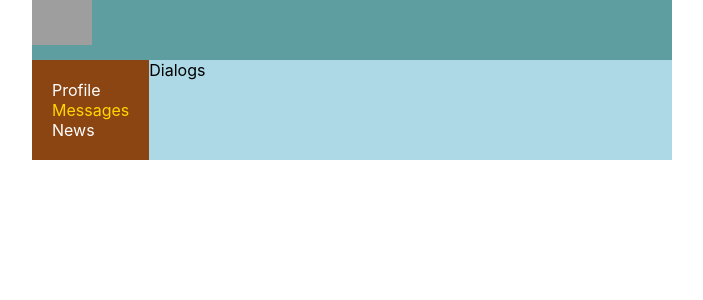
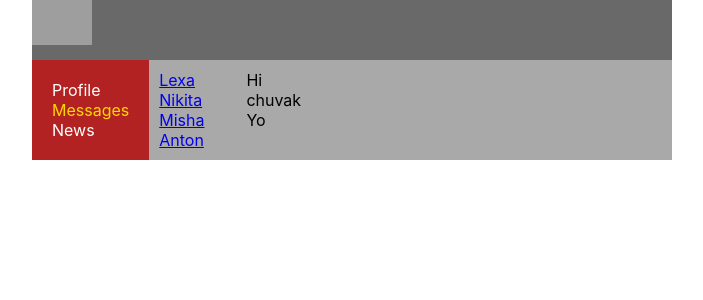
Before and after one commit to aivazm/react_social_network, a React (Create React App) app: page /dialogs in a window 1280 px wide. Shown: the top 300 px of the page, without its empty margins (288-991 px from the left). Built offline with nearby package versions, Linux system fonts and the light colour scheme; grey boxes are pictures that could not be loaded.

Commit message:
Added ProfileInfo and personal message pages

```diff
--- a/src/App.css
+++ b/src/App.css
@@ -10,5 +10,5 @@
 
 .app-wrapper-content {
     grid-area: c;
-    background-color: lightblue;
+    background-color: darkgray;
 }
--- a/src/components/dialogs/Dialogs.jsx
+++ b/src/components/dialogs/Dialogs.jsx
@@ -1,12 +1,38 @@
 import React from 'react';
-import './Dialogs.module.css';
+import classes from './Dialogs.module.css';
+import {NavLink} from "react-router-dom"
+
+const DialogItem = (props) => {
+    let path = "/dialogs/" + props.id;
+    return (
+        <div className={classes.dialog}>
+            <NavLink to={path}>{props.name}</NavLink>
+        </div>
+    )
+};
+
+const Message = (props) => {
+    return (
+        <div className={classes.message}>{props.message}</div>
+    )
+};
 
 const Dialogs = (props) => {
+    return (
+        <div className={classes.dialogs}>
+            <div className={classes.dialogItems}>
+                <DialogItem name={"Lexa"} id={"1"}/>
+                <DialogItem name={"Nikita"} id={"2"}/>
+                <DialogItem name={"Misha"} id={"3"}/>
+                <DialogItem name={"Anton"} id={"4"}/>
+            </div>
+            <div className={classes.messages}>
+                <Message message={"Hi"}/>
+                <Message message={"chuvak"}/>
+                <Message message={"Yo"}/>
+            </div>
 
-    return (
-    <div>
-        Dialogs
-    </div>
+        </div>
     );
 };
 
--- a/src/components/dialogs/Dialogs.module.css
+++ b/src/components/dialogs/Dialogs.module.css
@@ -0,0 +1,18 @@
+.dialogs{
+    display: grid;
+    grid-template-columns: 2fr 10fr;
+}
+
+.dialogItems {
+    padding: 10px;
+}
+.dialogItems .active {
+    color:gold;
+}
+
+.dialog{}
+
+.messages{
+    padding: 10px;
+}
+.messages .message{}
--- a/src/components/header/Header.module.css
+++ b/src/components/header/Header.module.css
@@ -1,6 +1,6 @@
 .header {
     grid-area: h;
-    background-color: cadetblue;
+    background-color: dimgray;
 }
 
 .header img {
--- a/src/components/navbar/Navbar.module.css
+++ b/src/components/navbar/Navbar.module.css
@@ -1,6 +1,6 @@
 .nav {
     grid-area: n;
-    background-color: saddlebrown;
+    background-color: firebrick;
     padding: 20px;
 }
 
--- a/src/components/profile/Profile.jsx
+++ b/src/components/profile/Profile.jsx
@@ -1,16 +1,12 @@
 import React from 'react';
 import './Profile.module.css';
 import MyPosts from "./myPosts/MyPosts";
+import ProfileInfo from "./profileInfo/ProfileInfo";
 
 const Profile = () => {
     return (
         <div>
-            <div>
-                <img src='https://image.freepik.com/free-photo/wide-asphalt-road-with-buildings-horizon_1127-2192.jpg'/>
-            </div>
-            <div>
-                ava + description
-            </div>
+            <ProfileInfo/>
             <MyPosts/>
         </div>
     );
--- a/src/components/profile/myPosts/MyPosts.jsx
+++ b/src/components/profile/myPosts/MyPosts.jsx
@@ -5,15 +5,19 @@ import Post from "./post/Post";
 
 const MyPosts = () => {
     return (
-        <div className={classes.content}>
-            My posts
+        <div className={classes.postBlock}>
+            <h3>My posts</h3>
             <div>
-                <textarea placeholder={'Some message'}/>
-                <button>Add post</button>
+                <div>
+                    <textarea placeholder={'Some message'}/>
+                </div>
+                <div>
+                    <button>Add post</button>
+                </div>
             </div>
             <div className={classes.posts}>
-                <Post message={'Hi, ebba'} likeCount={'1'}/>
-                <Post message={'It is my first post'} likeCount={'2'}/>
+                <Post message='Hi, ebba' likeCount={'1'}/>
+                <Post message={'It is my first post'} likesCount={'2'}/>
             </div>
         </div>
     );
--- a/src/components/profile/myPosts/MyPosts.module.css
+++ b/src/components/profile/myPosts/MyPosts.module.css
@@ -1,11 +1,7 @@
-.content {
-    grid-area: c;
-    background-color: lightblue;
+.postBlock{
+    padding: 10px;
 }
 
-.item{
-    color: greenyellow;
+.posts{
+    margin-top: 10px;
 }
-.item img{
-    width: 50px;
-}
--- a/src/components/profile/myPosts/post/Post.jsx
+++ b/src/components/profile/myPosts/post/Post.jsx
@@ -7,7 +7,10 @@ const Post = (props) => {
         <div className={classes.item}>
             <img src='https://beverli.ru/uploads/hairstyles/image-7053.jpg'/>
             {props.message}
-            <div><span>Like </span>{props.likeCount}</div>
+            <div>
+                <span className={classes.like}>Like </span>
+                <span className={classes.likeCount}>{props.likesCount}</span>
+            </div>
         </div>
     );
 };
--- a/src/components/profile/myPosts/post/Post.module.css
+++ b/src/components/profile/myPosts/post/Post.module.css
@@ -1,6 +1,14 @@
 .content {
     grid-area: c;
-    background-color: lightblue;
+    background-color: darkgray;
+}
+
+.like {
+    color: blue;
+}
+
+.likesCount {
+    color: lightslategray;
 }
 
 .item{
@@ -8,6 +16,6 @@
 }
 .item img{
     height: 50px;
-    width: 50px;
+    width: 45px;
     border-radius: 50px;
 }
--- /dev/null
+++ b/src/components/profile/profileInfo/ProfileInfo.jsx
@@ -0,0 +1,17 @@
+import React from 'react';
+import classes from './ProfileInfo.module.css'
+
+const ProfileInfo = () => {
+    return (
+        <div>
+            <div>
+                <img src='https://image.freepik.com/free-photo/wide-asphalt-road-with-buildings-horizon_1127-2192.jpg'/>
+            </div>
+            <div className={classes.descriptionBlock}>
+                ava + description
+            </div>
+        </div>
+    );
+};
+
+export default ProfileInfo;
--- /dev/null
+++ b/src/components/profile/profileInfo/ProfileInfo.module.css
@@ -0,0 +1,3 @@
+.descriptionBlock{
+    padding: 10px;
+}
```
